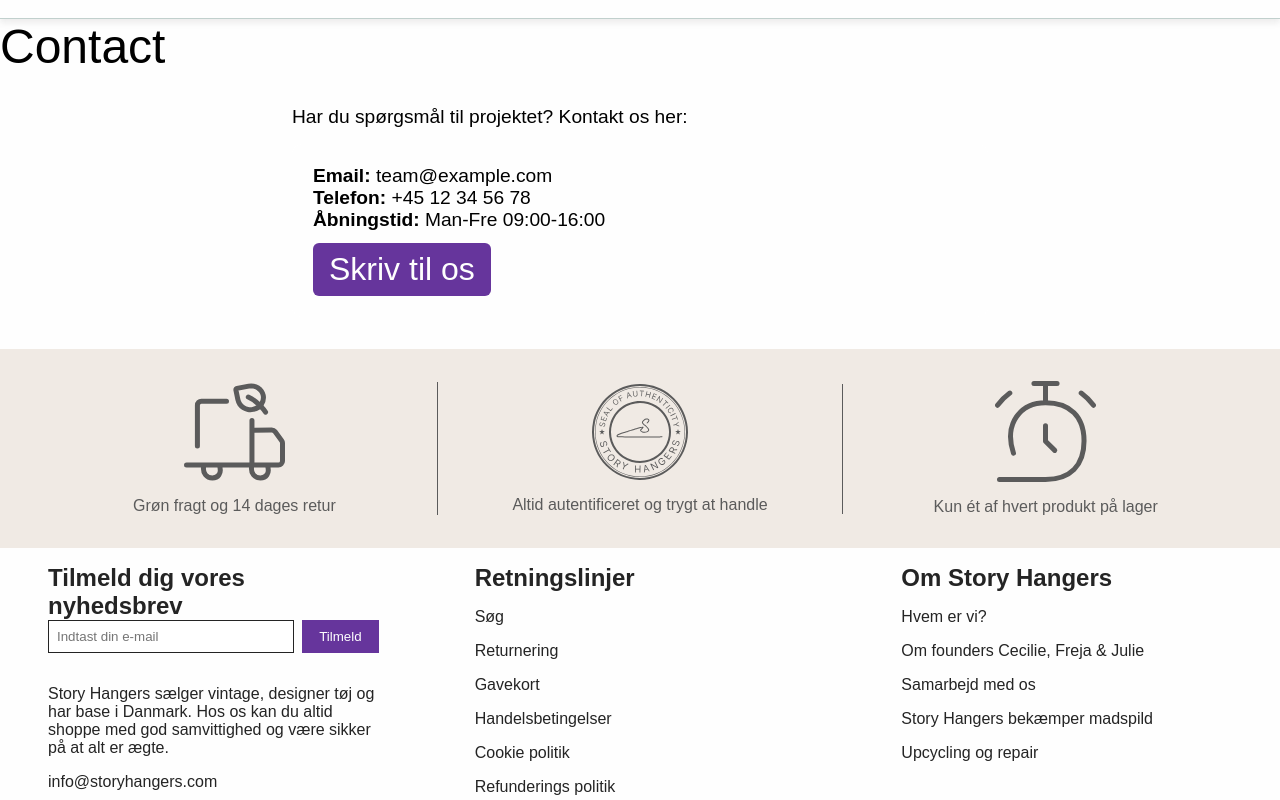
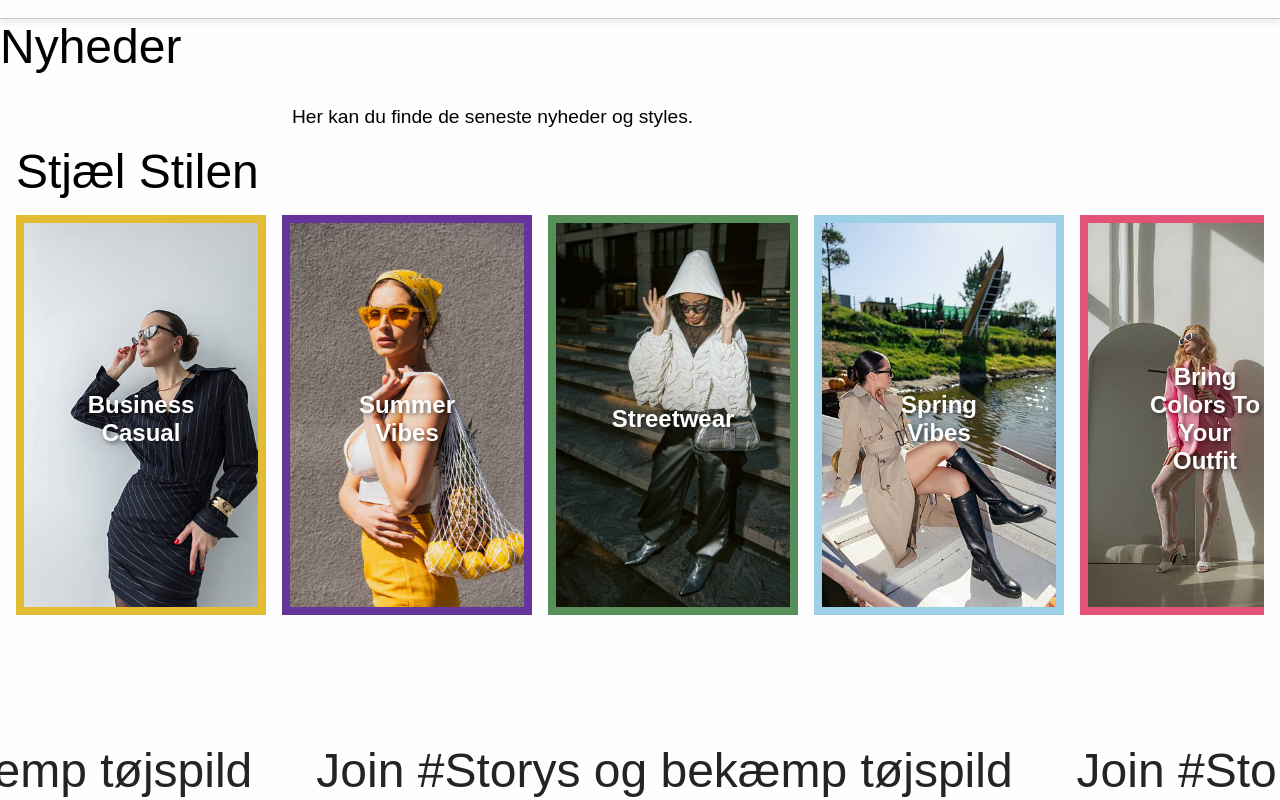
Before and after one commit to juliewboecher/customer-experience-exam, a React (Vite) app: page /news in a window 1280 px wide. Shown: the part 340-1140 px from the top of the page. Built offline with nearby package versions, Linux system fonts and the light colour scheme; a web font is replaced by a local one.

Commit message:
Update AboutPage and NewsPage content for improved clarity and user engagement

```diff
--- a/src/pages/AboutPage.jsx
+++ b/src/pages/AboutPage.jsx
@@ -32,6 +32,22 @@ export default function AboutPage() {
             <li>Fællesskab</li>
           </ul>
         </section>
+
+        <section className="contact-card">
+          <p>
+            <strong>Email:</strong> team@example.com
+          </p>
+          <p>
+            <strong>Telefon:</strong> +45 12 34 56 78
+          </p>
+          <p>
+            <strong>Åbningstid:</strong> Man-Fre 09:00-16:00
+          </p>
+          <a className="contact-button" href="mailto:team@example.com">
+            Skriv til os
+          </a>
+        </section>
+
       </main>
     </>
   );
--- a/src/pages/NewsPage.jsx
+++ b/src/pages/NewsPage.jsx
@@ -1,27 +1,30 @@
+import StealTheStyle from "../components/StealTheStyle";
+
 export default function ContactPage() {
   return (
     <>
       <header>
-        <h1>Contact</h1>
+        <h1>Nyheder</h1>
       </header>
       <main className="contact-container">
-        <p>Har du spørgsmål til projektet? Kontakt os her:</p>
+        <p>Her kan du finde de seneste nyheder og styles.</p>
 
-        <section className="contact-card">
-          <p>
-            <strong>Email:</strong> team@example.com
-          </p>
-          <p>
-            <strong>Telefon:</strong> +45 12 34 56 78
-          </p>
-          <p>
-            <strong>Åbningstid:</strong> Man-Fre 09:00-16:00
-          </p>
-          <a className="contact-button" href="mailto:team@example.com">
-            Skriv til os
-          </a>
+        <section className="steal-the-style">
+          <StealTheStyle />
         </section>
       </main>
+      <section className="text-carousel">
+        <div className="text-moving">
+          <span className="text-item">Join #Storys og bekæmp tøjspild</span>
+          <span className="text-item">Join #Storys og bekæmp tøjspild</span>
+          <span className="text-item">Join #Storys og bekæmp tøjspild</span>
+          <span className="text-item">Join #Storys og bekæmp tøjspild</span>
+          <span className="text-item">Join #Storys og bekæmp tøjspild</span>
+          <span className="text-item">Join #Storys og bekæmp tøjspild</span>
+          <span className="text-item">Join #Storys og bekæmp tøjspild</span>
+          <span className="text-item">Join #Storys og bekæmp tøjspild</span>
+        </div>
+      </section>
     </>
   );
 }
```
